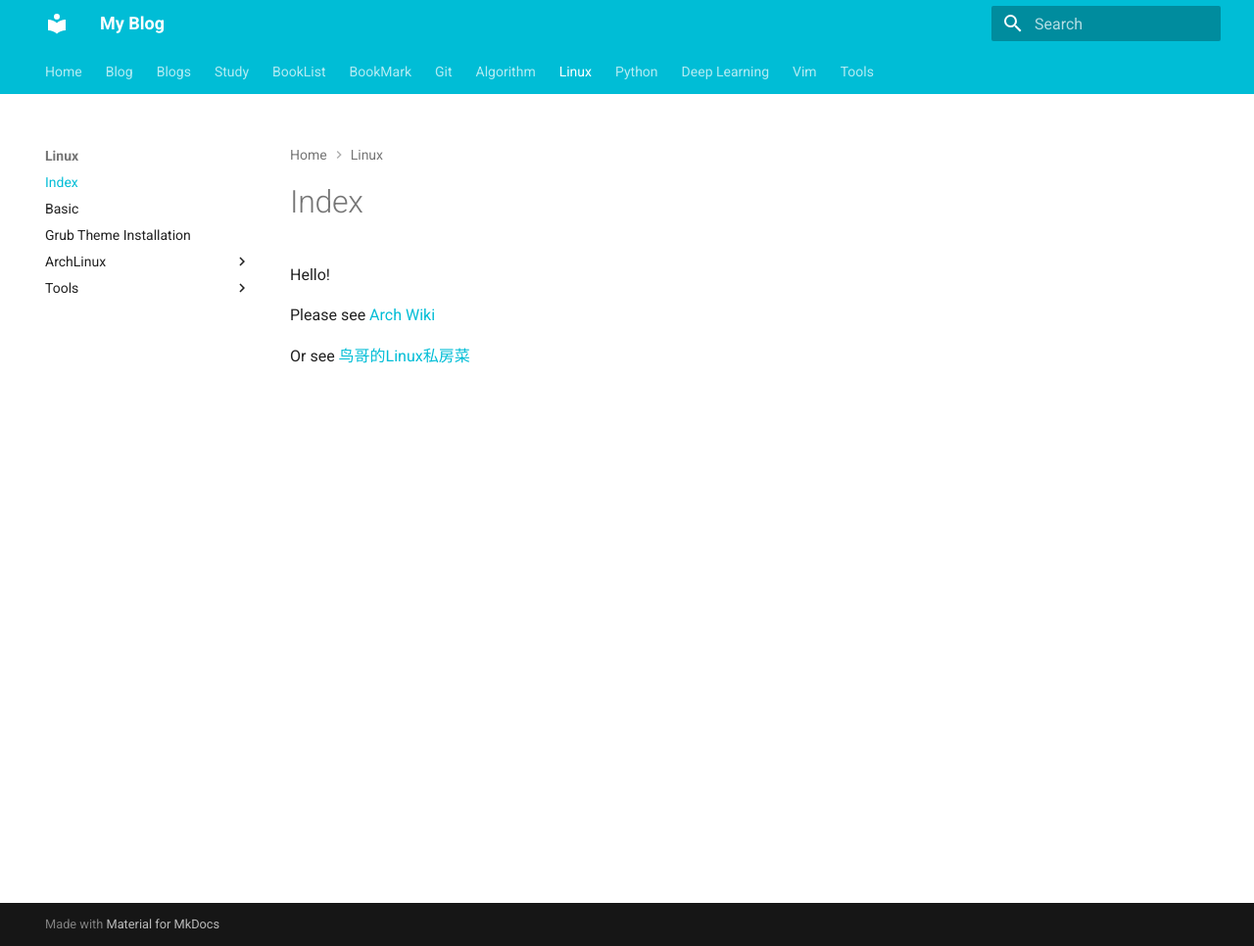
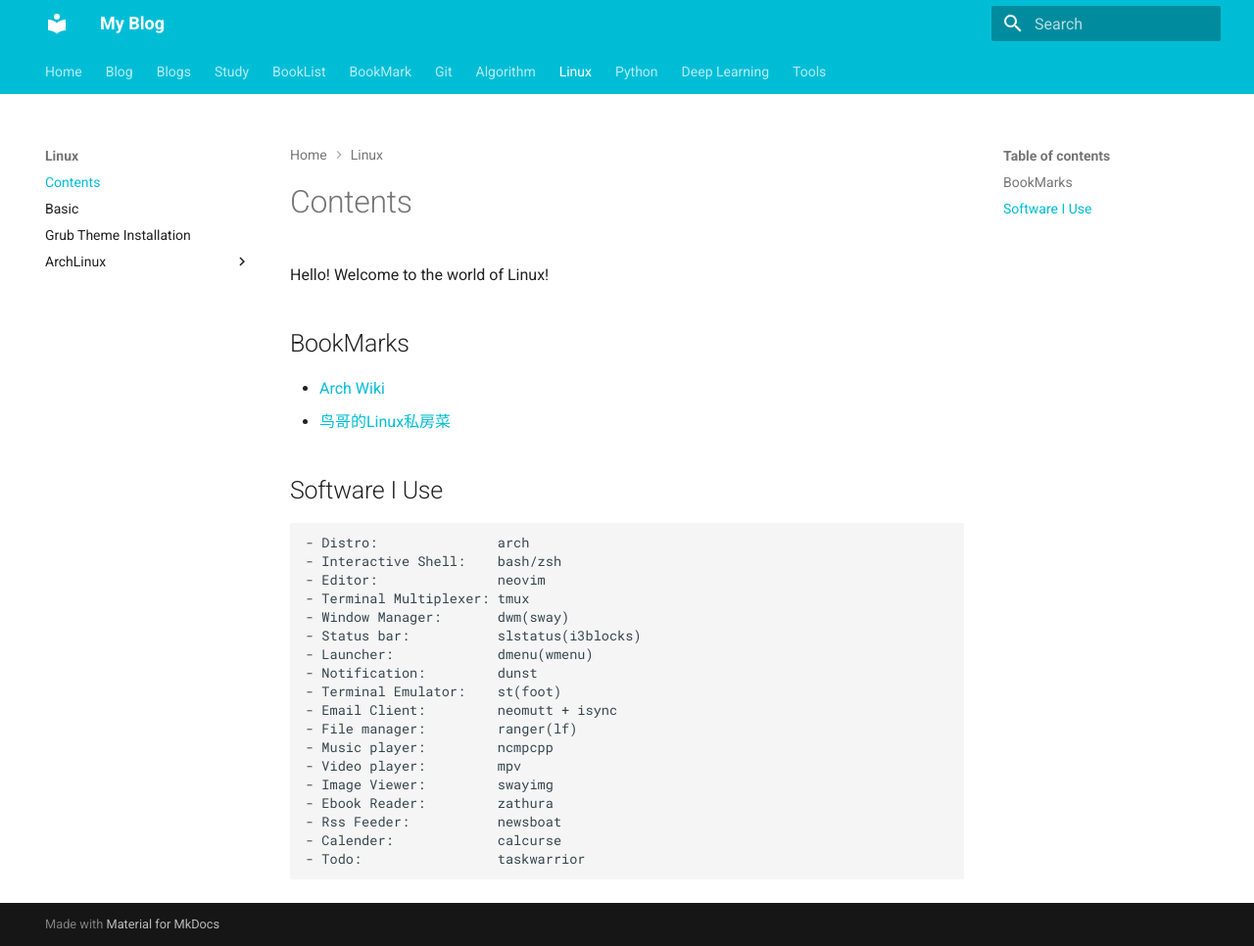
Before and after one commit to WGZ-W/wgz-w.github.io, an MkDocs documentation site: the page built from docs/Linux/index.md, in a window 1280 px wide and 966 px high. Shown: the whole window at 98% size. Built offline with MkDocs 1.6.1 and Material for MkDocs 9.7.7, drawn with Linux system fonts in a browser that asks for light colours.

Commit message:
Change files directory

````diff
--- a/docs/Linux/index.md
+++ b/docs/Linux/index.md
@@ -1,6 +1,32 @@
-# Index
+
+
+# Contents
+
 Hello!
+Welcome to the world of Linux!
 
-Please see [Arch Wiki](https://wiki.archlinux.org/title/Main_page)
+## BookMarks
+- [Arch Wiki](https://wiki.archlinux.org/title/Main_page)
+- [鸟哥的Linux私房菜](https://linux.vbird.org/)
 
-Or see [鸟哥的Linux私房菜](https://linux.vbird.org/)
+## Software I Use
+```
+- Distro:               arch
+- Interactive Shell:    bash/zsh
+- Editor:               neovim
+- Terminal Multiplexer: tmux
+- Window Manager:       dwm(sway)
+- Status bar:           slstatus(i3blocks)
+- Launcher:             dmenu(wmenu)
+- Notification:         dunst
+- Terminal Emulator:    st(foot)
+- Email Client:         neomutt + isync
+- File manager:         ranger(lf)
+- Music player:         ncmpcpp
+- Video player:         mpv
+- Image Viewer:         swayimg
+- Ebook Reader:         zathura
+- Rss Feeder:           newsboat
+- Calender:             calcurse
+- Todo:                 taskwarrior
+```
--- a/docs/Vim/index.md
+++ /dev/null
@@ -1,3 +0,0 @@
-# Index
-
-Hello!
--- a/mkdocs.yml
+++ b/mkdocs.yml
@@ -83,20 +83,15 @@ nav:
       - Linux/ArchLinux-Linux/configuration.md
       - Linux/ArchLinux-Linux/desktop.md
       - Linux/ArchLinux-Linux/mysecond.md
-    - Tools:
-      - Linux/Tools/dwm.md
-      - Linux/Tools/lazygit.md
-      - Linux/Tools/neovim.md
-      - Linux/Tools/ranger.md
-      - Linux/Tools/tldr.md
-      - Linux/Tools/v2raya.md
-      - Linux/Tools/vscode.md
+
 
   - Python:
+    - Python/index.md
     - Python/basics.md
     - Python/data-structures.md
     - Python/classes.md
     - Python/coding-style.md
+    - Python/more-control-flow-tools.md
 
 
   - Deep Learning:
@@ -106,11 +101,14 @@ nav:
     - Deep-Learning/linear-network.md
     - Deep-Learning/deep-learning.md
 
-  - Vim:
-    - Vim/index.md
-    - Vim/editor.md
-    - Vim/nvim.md
-    - Vim/vim-basic.md
 
   - Tools:
+    - Tools/nvim.md
     - Tools/tmux.md
+    - Tools/ranger.md
+    - Tools/dwm.md
+    - Tools/lazygit.md
+    - Tools/ranger.md
+    - Tools/tldr.md
+    - Tools/v2raya.md
+    - Tools/vscode.md
````
Also changed, not shown: docs/Linux/Tools/neovim.md (deleted, +0 -18 lines), docs/Tools/nvim.md (renamed from docs/Vim/nvim.md, +66 -6 lines), docs/Tools/tmux.md (+38 -5 lines), docs/Vim/editor.md (deleted, +0 -14 lines), docs/Vim/vim-basic.md (deleted, +0 -41 lines), docs/Tools/dwm.md (renamed from docs/Linux/Tools/dwm.md), docs/Tools/lazygit.md (renamed from docs/Linux/Tools/lazygit.md), docs/Tools/ranger.md (renamed from docs/Linux/Tools/ranger.md), docs/Tools/tldr.md (renamed from docs/Linux/Tools/tldr.md), docs/Tools/v2raya.md (renamed from docs/Linux/Tools/v2raya.md), docs/Tools/vscode.md (renamed from docs/Linux/Tools/vscode.md).
